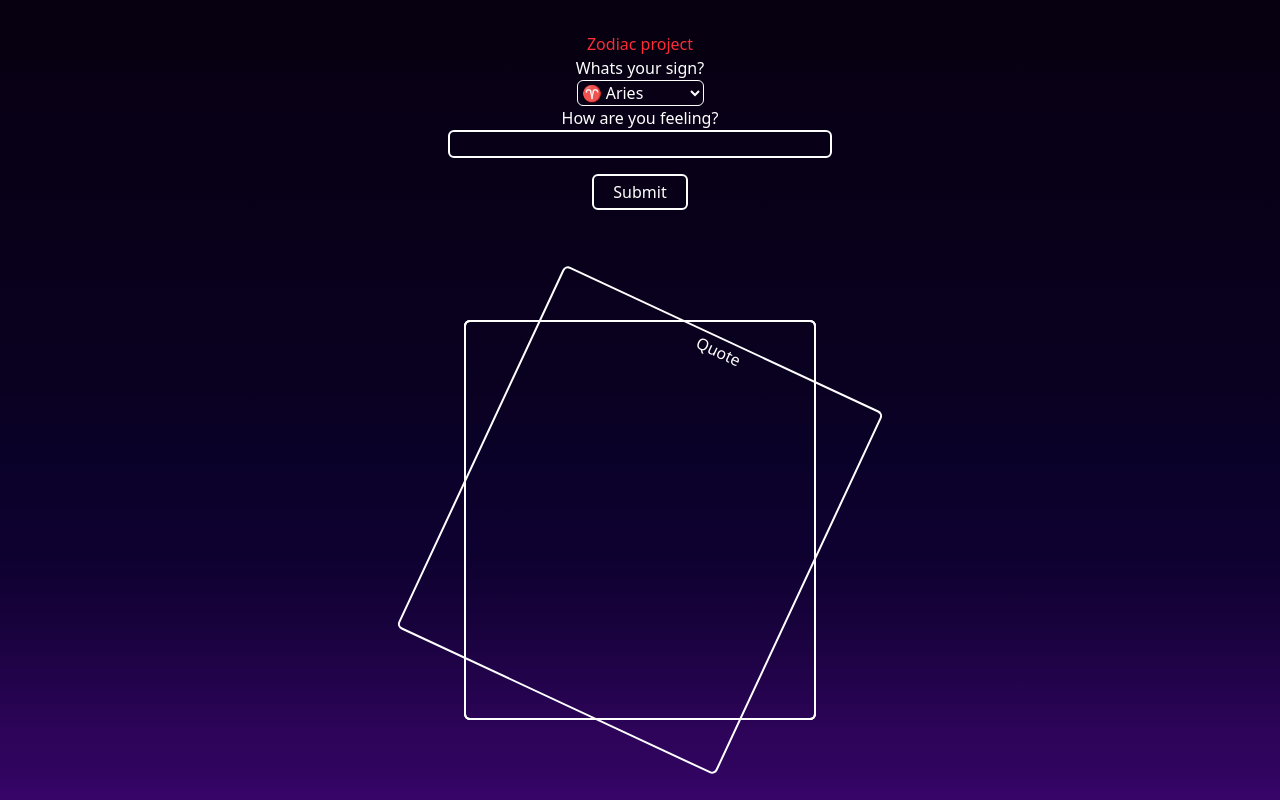
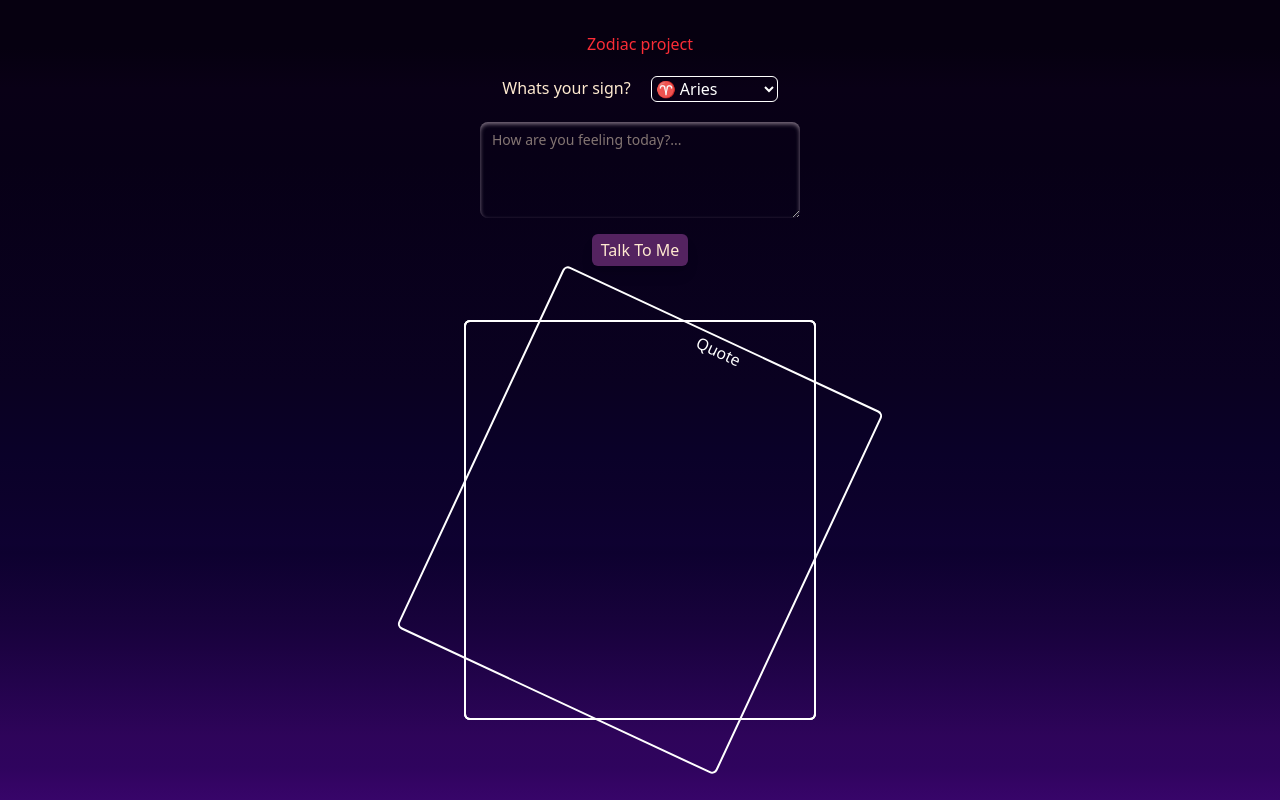
Before and after one commit to Taz-AI-Project/Zodia, a React (Vite) app: page / in a window 1280 px wide. Built offline with nearby package versions, Linux system fonts and the light colour scheme.

Commit message:
style(textarea): style text area and inputs

```diff
--- a/src/App.css
+++ b/src/App.css
@@ -1,4 +1,10 @@
-@import "tailwindcss";
+@import 'tailwindcss';
+
+@theme {
+  --color-finn: #542360;
+  --color-champagne: #ffead0;
+  --color-rosybrown: #c8a7ad;
+}
 
 #root {
   max-width: 1280px;
--- a/src/App.tsx
+++ b/src/App.tsx
@@ -1,76 +1,96 @@
-import { useEffect, useState } from 'react'
-import './App.css'
-import Card from './Card'
+import React, { useEffect, useState } from 'react';
+import './App.css';
+import Card from './Card';
 
+interface quoteResonse {
+  quoteRecommendation: string;
+}
 
 function App() {
-  const [zodiacSign, setZodiacSign] = useState<string>('')
-  const [feelingContent, setFeelingContent] = useState('')
-  const [cardsArr, setCardsArr] = useState<any>([])
-  const [cardsInfo, setCardsInfo] = useState('Quote')
-  const [error, setError] = useState('')
-
+  const [zodiacSign, setZodiacSign] = useState<string>('');
+  const [feelingContent, setFeelingContent] = useState('');
+  const [cardsArr, setCardsArr] = useState<null[]>([]);
+  const [cardsInfo, setCardsInfo] = useState('Quote');
+  // const [error, setError] = useState(''); //TO DO: update error handling on frontend
 
   useEffect(() => {
-    setCardsArr(Array.from({length: 4}, (_, index) => {
-      <Card cardInfo={_} index={index} />
-    }))
-  }, [])
+    setCardsArr(
+      Array.from({ length: 4 }, (_, index) => {
+        return <Card cardInfo={_} index={index} />;
+      })
+    );
+  }, []);
 
   const onSubmitHandler = async () => {
     try {
       const response = await fetch('/api', {
         method: 'POST',
         headers: { 'Content-Type': 'application/json' },
-        body: JSON.stringify({ userZodiac: zodiacSign, userQuery: feelingContent })
-      })
+        body: JSON.stringify({
+          userZodiac: zodiacSign,
+          userQuery: feelingContent,
+        }),
+      });
 
       if (response.status !== 200) {
         const parsedError: { err: string } = await response.json();
         setError(parsedError.err);
       } else {
-        const parsedResponse: any = await response.json();
+        const parsedResponse: quoteResonse = await response.json();
         setCardsInfo(parsedResponse.quoteRecommendation);
       }
-
     } catch (error) {
-      console.error('onSubmitHandler Error: ', error)
+      console.error('onSubmitHandler Error: ', error);
       setError('Error fetching recommendation');
     }
-  }
+  };
 
   return (
     <div>
       <h1 className='text-red-500'>Zodiac project</h1>
-      <div>
-        <p className='text-white'>Whats your sign?</p>
-        <select onChange={(e) => setZodiacSign(e.target.value)}>
-          <option value="Aries">♈ Aries</option>
-          <option value="Taurus">♉ Taurus</option>
-          <option value="Gemini">♊ Gemini</option>
-          <option value="Cancer">♋ Cancer</option>
-          <option value="Leo">♌ Leo</option>
-          <option value="Virgo">♍ Virgo</option>
-          <option value="Libra">♎ Libra</option>
-          <option value="Scorpio">♏ Scorpio</option>
-          <option value="Sagittarius">♐ Sagittarius</option>
-          <option value="Capricorn">♑ Capricorn</option>
-          <option value="Aquarius">♒ Aquarius</option>
-          <option value="Pisces">♓ Pisces</option>
+      <div className='flex justify-center m-5'>
+        <p className='text-champagne mr-5'>Whats your sign?</p>
+        <select className='' onChange={(e) => setZodiacSign(e.target.value)}>
+          <option value='Aries'>♈ Aries</option>
+          <option value='Taurus'>♉ Taurus</option>
+          <option value='Gemini'>♊ Gemini</option>
+          <option value='Cancer'>♋ Cancer</option>
+          <option value='Leo'>♌ Leo</option>
+          <option value='Virgo'>♍ Virgo</option>
+          <option value='Libra'>♎ Libra</option>
+          <option value='Scorpio'>♏ Scorpio</option>
+          <option value='Sagittarius'>♐ Sagittarius</option>
+          <option value='Capricorn'>♑ Capricorn</option>
+          <option value='Aquarius'>♒ Aquarius</option>
+          <option value='Pisces'>♓ Pisces</option>
         </select>
       </div>
       <div>
-        <p className='text-white'>How are you feeling?</p>
-        <input type="text" name="" id="" onChange={(e) => setFeelingContent(e.target.value)} />
+        <label htmlFor='userTextArea' className='flex justify-center'>
+          <textarea
+            name='userTextArea'
+            id='userTextArea'
+            className='bg-darkpurple field-sizing-fixed h-24 py-2 px-3 block w-80 text-champagne border-gray-200 rounded-lg sm:text-sm focus:border-blue-500 focus:ring-blue-500 inset-shadow-sm inset-shadow-pink-100/50'
+            placeholder='How are you feeling today?...'
+            onChange={(e) => setFeelingContent(e.target.value)}
+          ></textarea>
+        </label>
       </div>
-      <button type="submit" onClick={onSubmitHandler} className='border border-2 border-white text-white m-4 p-1 w-24'>Submit</button>
-      <div id="cards" className='flex justify-center'>
-        {
-          cardsArr && cardsArr.map((card, index) => <Card cardInfo={cardsInfo} index={index} />)
-        }
+      <button
+        type='submit'
+        onClick={onSubmitHandler}
+        className='bg-finn cursor-pointer text-champagne shadow-lg hover:shadow-[0_0px_35px_rgba(227,171,206,0.7)] transition-shadow duration-300 m-4 p-1 w-24'
+      >
+        Talk To Me
+      </button>
+      <div id='cards' className='flex justify-center'>
+        {cardsArr &&
+          cardsArr.map((card, index) => (
+            <Card cardInfo={cardsInfo} index={index} />
+          ))}
       </div>
     </div>
-  )
+  );
 }
 
-export default App
+export default App;
```
